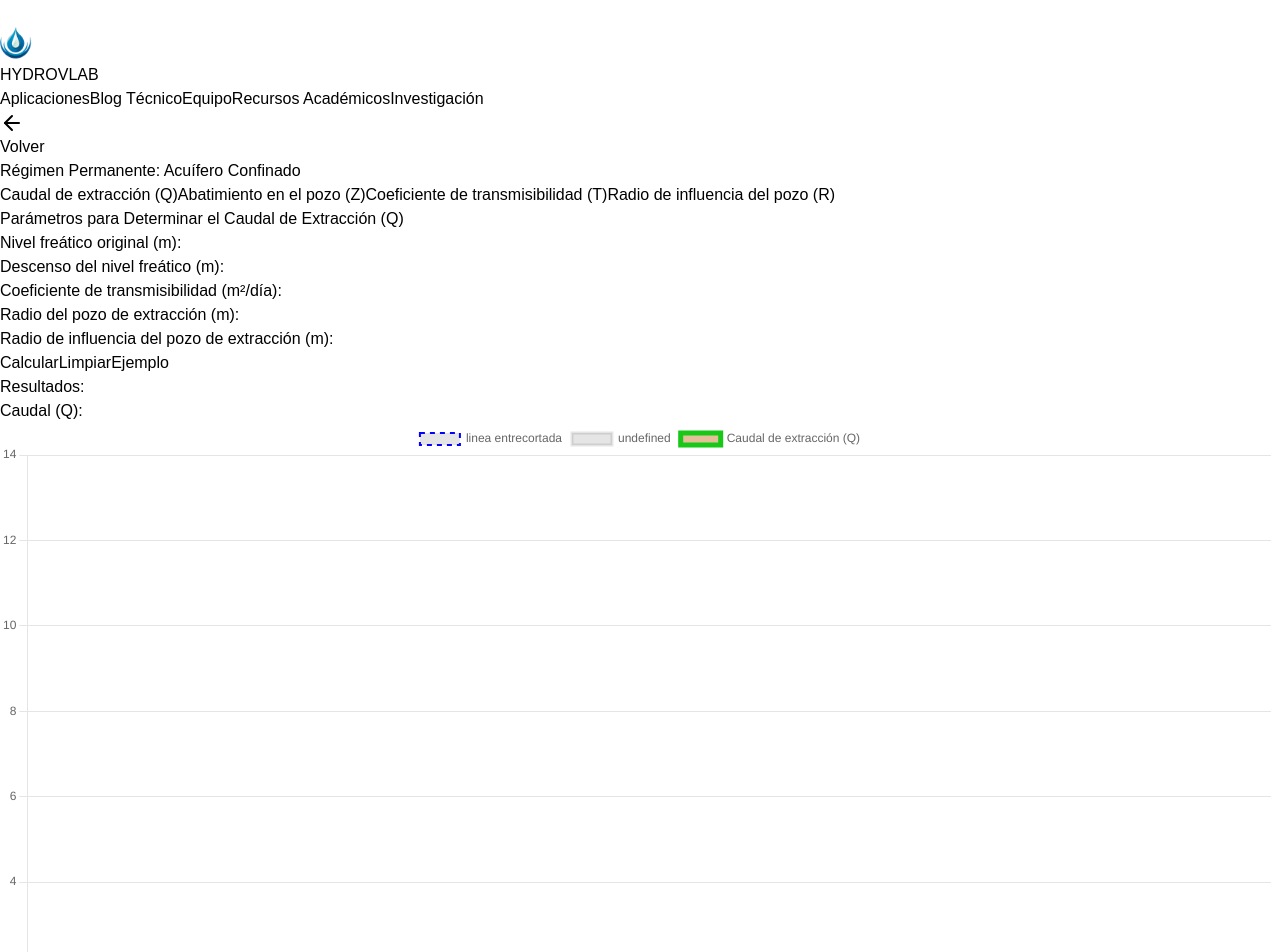
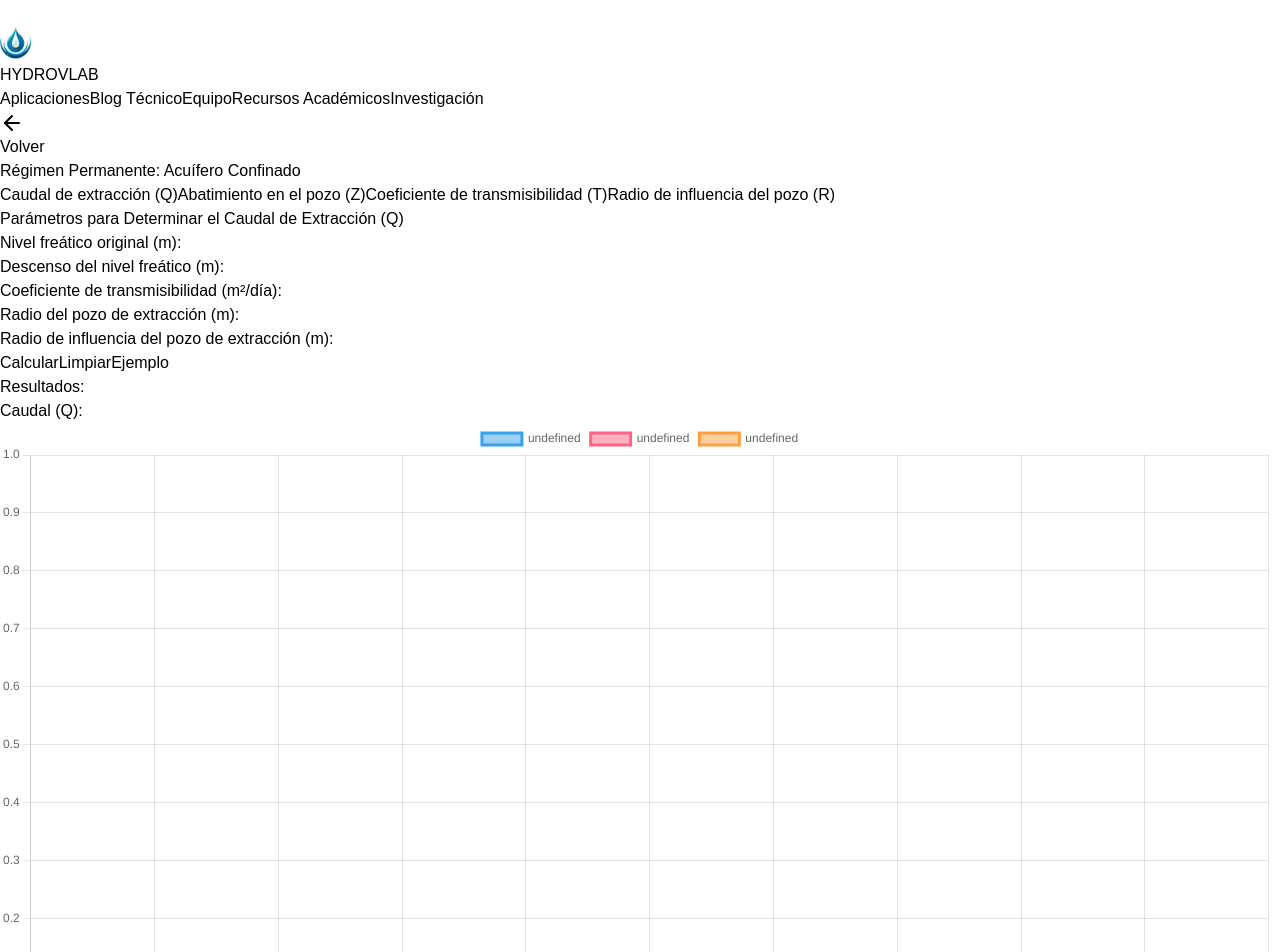
Before and after one commit to JamilErasmo/hydrovlab, a Next.js app: page /Experimentos/ThiemSin in a window 1280 px wide. Shown: the top 952 px of the page. Built offline with nearby package versions, Linux system fonts and the light colour scheme.

Commit message:
cambios ahora si grafica

```diff
--- a/src/app/Experimentos/ThiemSin/page.js
+++ b/src/app/Experimentos/ThiemSin/page.js
@@ -21,8 +21,9 @@ const ThiemCalculations = () => {
     R: null,
   });
 
-  const [labels, setLabels] = useState([]);
   const [aguaObject, setAguaObject] = useState({});
+  const [tierraObject, setTierraObject] = useState({});
+  const [lineaObject, setLineaObject] = useState({});
 
   const [activeCalculation, setActiveCalculation] = useState('Q');
   const [error, setError] = useState('');
@@ -44,11 +45,6 @@ const ThiemCalculations = () => {
     const nivelAguaY = nivelFreatico - descenso;
     const nivelAguaX = parseFloat(inputs.radioPozo) * 2;
 
-    if (Math.abs(dividedValue - 100) < Math.abs(dividedValue - 50)) {
-      setLabels(['0', '100', '200', '300', '400', '500', '600', '700']);
-    } else {
-      setLabels(['0', '50', '100', '150', '200', '250', '300', '350']);
-    }
     setAguaObject(
       {
         label: 'Agua',
@@ -62,6 +58,42 @@ const ThiemCalculations = () => {
         borderWidth: 1,
       }
     );
+    setTierraObject(
+      {
+        label: 'Caudal de extracción (Q)',
+        // data: [, 14, 14, 14],
+        data: [
+          { x: nivelAguaX, y: nivelFreatico + 2 },
+          { x: radioInfluencia, y: nivelFreatico + 2 }
+        ],
+        fill: true,
+        borderColor: 'rgb(23, 200, 23)',
+        backgroundColor: 'rgb(229, 191, 154)',
+        borderWidth: 5,
+      },
+    );
+    setLineaObject(
+      {
+        label: 'linea entrecortada',
+        fill: false,
+        data: [
+          { x: 0, y: nivelFreatico },
+          { x: radioInfluencia, y: nivelFreatico }
+        ],
+        borderDash: [5, 5],
+        borderColor: 'rgb(4, 0, 255)',
+        borderWidth: 2,
+      }
+    );
+
+    // {
+    //   label: 'linea entrecortada',
+    //   fill: false,
+    //   data: [12, 12, 12, 12],
+    //   borderDash: [5, 5],
+    //   borderColor: 'rgb(4, 0, 255)',
+    //   borderWidth: 2,
+    // },
   };
   const calculateQ = () => {
     const { nivelFreatico, descenso, transmisibilidad, radioPozo, radioInfluencia } = inputs;
@@ -364,29 +396,19 @@ const ThiemCalculations = () => {
             scales: {
               y: {
                 beginAtZero: true
+              },
+              x: {
+                beginAtZero: true,
+                type: 'linear'
               }
             }
           }}
           data={{
-            labels: labels,
+            // labels: labels,
             datasets: [
-              {
-                label: 'linea entrecortada',
-                fill: false,
-                data: [12, 12, 12, 12],
-                borderDash: [5, 5],
-                borderColor: 'rgb(4, 0, 255)',
-                borderWidth: 2,
-              },
+              lineaObject,
               aguaObject,
-              {
-                label: 'Caudal de extracción (Q)',
-                data: [, 14, 14, 14],
-                fill: true,
-                borderColor: 'rgb(23, 200, 23)',
-                backgroundColor: 'rgb(229, 191, 154)',
-                borderWidth: 5,
-              },
+              tierraObject
             ]
           }
           } />
```
